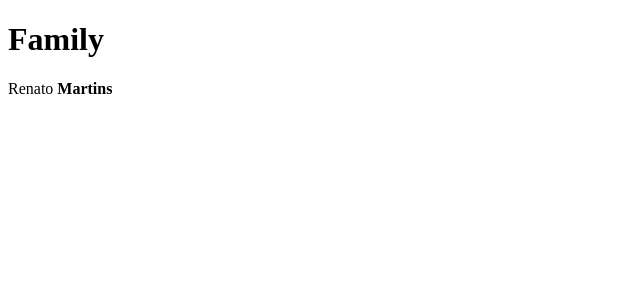
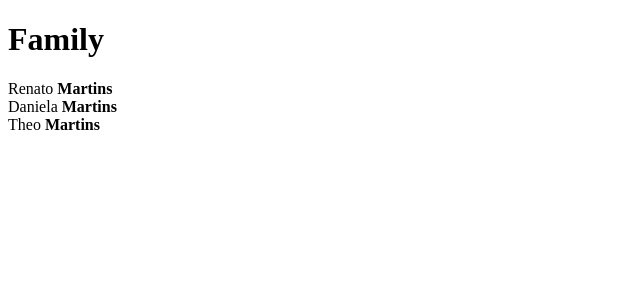
Before and after one commit to renattomartins/learning-react, a React app: page / in a window 1280 px wide. Shown: the top 300 px of the page, without its empty margins (0-640 px from the left). Built offline with nearby package versions, Linux system fonts and the light colour scheme.

Commit message:
Add multiples children inside a component

```diff
--- a/src/family.jsx
+++ b/src/family.jsx
@@ -3,6 +3,7 @@ import React from 'react'
 export default props => (
     <div>
         <h1>Family</h1>
-        { React.cloneElement(props.children, {...props}) }
+        { React.Children.map(props.children,
+            child => React.cloneElement(child, {...props})) }
     </div>
 )
--- a/src/index.jsx
+++ b/src/index.jsx
@@ -6,5 +6,7 @@ import Member from './member'
 ReactDOM.render(
     <Family lastName='Martins'>
         <Member name='Renato' />
+        <Member name='Daniela' />
+        <Member name='Theo' />
     </Family>
 , document.getElementById('app'))
```
